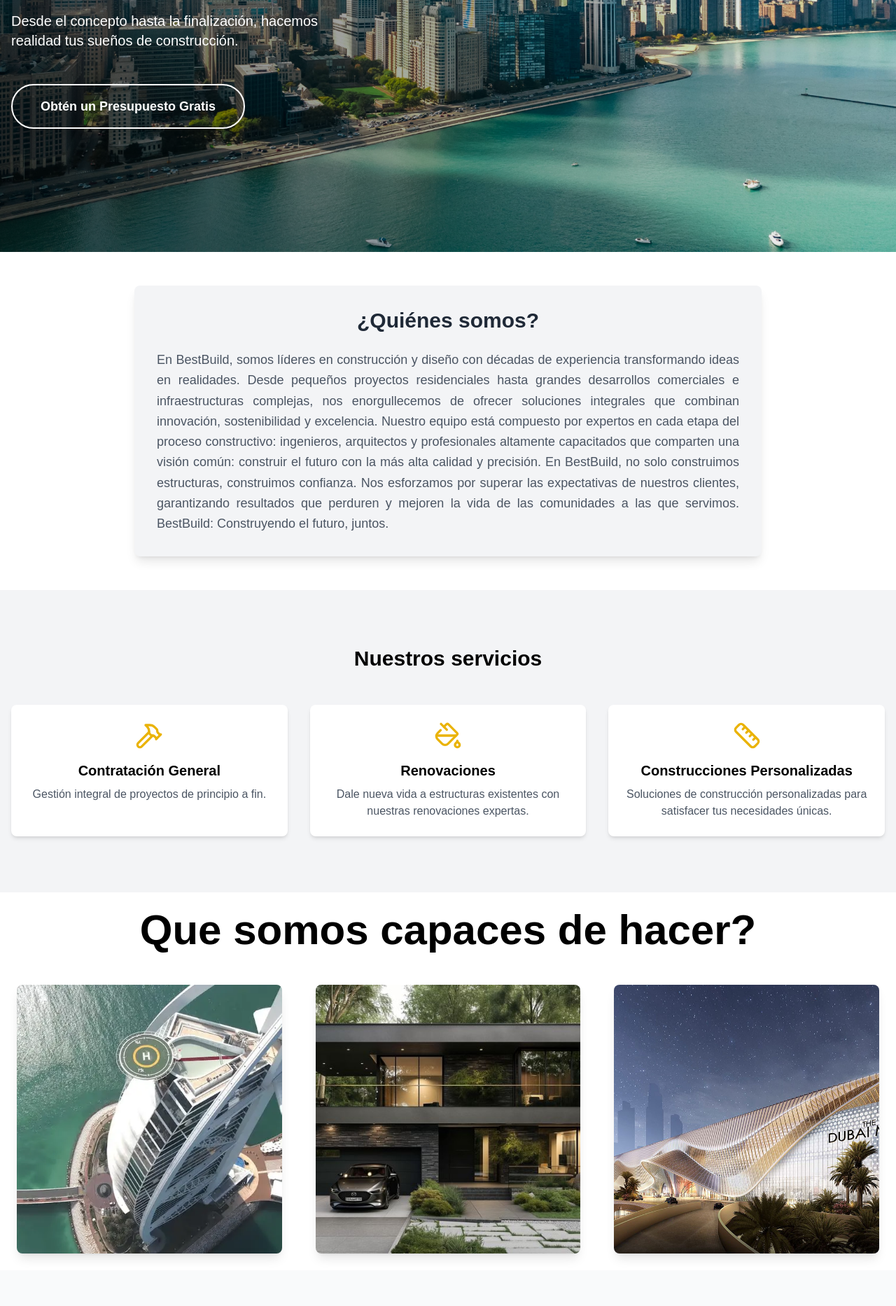
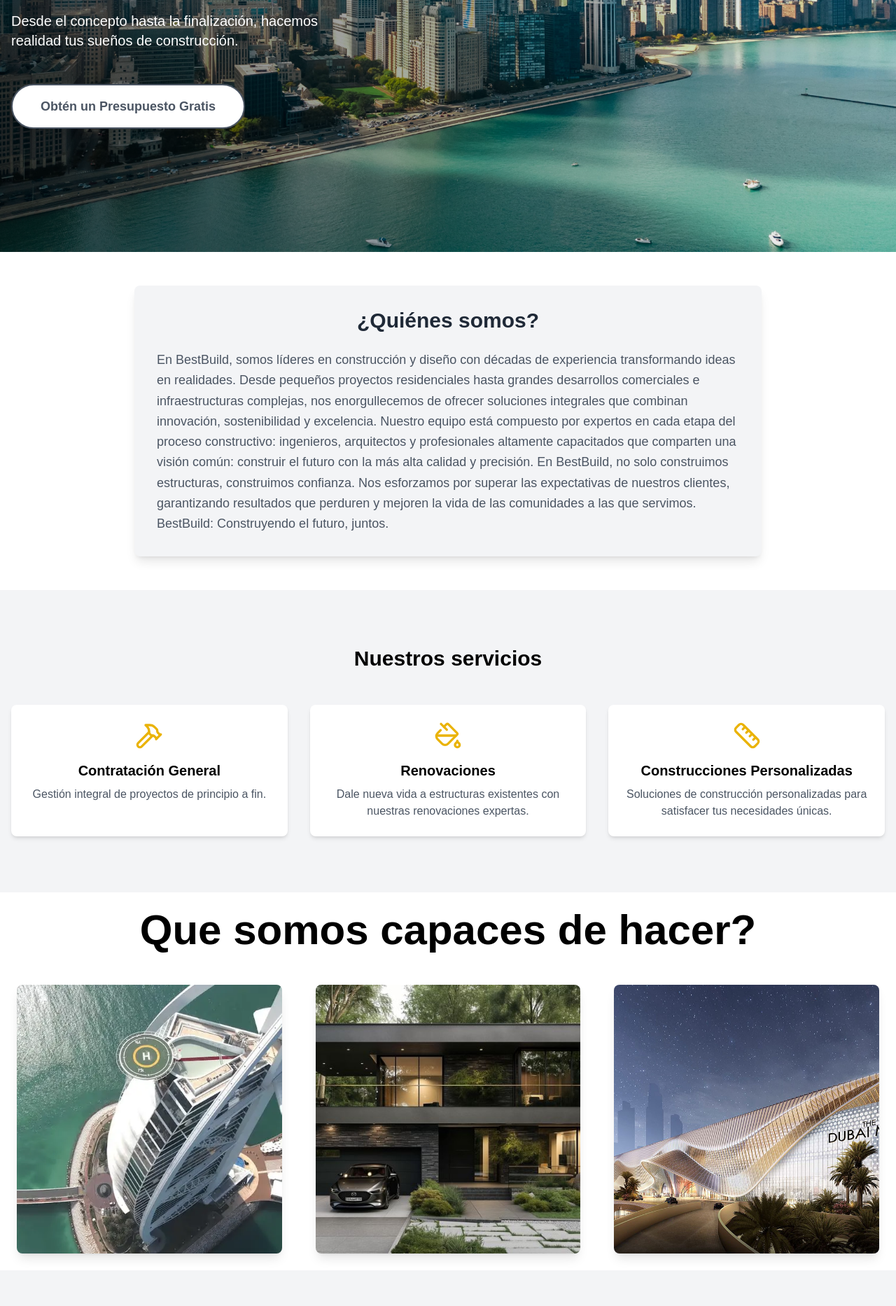
Before and after one commit to SSommaa/Landing-Page, a Vue app: page / in a window 1280 px wide. Shown: the part 440-2306 px from the top of the page at 70% size. Built offline with nearby package versions, Linux system fonts and the light colour scheme.

Commit message:
Cambios visuales

```diff
--- a/package.json
+++ b/package.json
@@ -11,6 +11,8 @@
     "format": "prettier --write src/"
   },
   "dependencies": {
+    "alertify": "^0.3.0",
+    "alertifyjs": "^1.14.0",
     "axios": "^1.7.9",
     "lucide-vue-next": "^0.473.0",
     "vue": "^3.5.13",
--- a/src/components/AboutUs.vue
+++ b/src/components/AboutUs.vue
@@ -45,7 +45,7 @@ onMounted(() => {
       ¿Quiénes somos?
     </h2>
     <p
-      class="observe text-lg text-gray-600 leading-relaxed text-justify opacity-0 transition-opacity duration-1000"
+      class="observe text-lg text-gray-600 leading-relaxed opacity-0 transition-opacity duration-1000"
     >
       En BestBuild, somos líderes en construcción y diseño con décadas de experiencia transformando
       ideas en realidades. Desde pequeños proyectos residenciales hasta grandes desarrollos
--- a/src/components/Cards/CustomerCard.vue
+++ b/src/components/Cards/CustomerCard.vue
@@ -68,7 +68,7 @@ const logos = [
 
 <style>
 .animate {
-  animation: animate 10s linear infinite;
+  animation: animate 30s linear infinite;
 }
 @keyframes animate {
   from {
--- a/src/components/Hero.vue
+++ b/src/components/Hero.vue
@@ -43,7 +43,7 @@ onUnmounted(() => {
           </p>
           <button
             @click="navigate('contacta')"
-            class="bg-transparent border-2 border-white text-white font-bold py-4 px-10 rounded-full hover:bg-white/10 hover:border-primary hover:text-primary transition-all duration-300 text-lg shadow-xl hover:shadow-2xl"
+            class="bg-white border-2 border-gray-600 text-gray-600 font-bold py-4 px-10 rounded-full text-lg shadow-xl hover:shadow-2xl"
           >
             Obtén un Presupuesto Gratis
           </button>
--- a/src/components/Home.vue
+++ b/src/components/Home.vue
@@ -5,6 +5,7 @@ import Services from './Services.vue'
 import Footer from './Footer.vue'
 import FeaturedProjects from './FeaturedProjects.vue'
 import CallToAction from './CallToAction.vue'
+import Customers from './Customers.vue'
 </script>
 
 <template>
@@ -13,6 +14,7 @@ import CallToAction from './CallToAction.vue'
     <AboutUs id="about" />
     <Services id="services" />
     <FeaturedProjects id="projects" />
+    <Customers />
     <CallToAction />
     <Footer />
   </div>
--- a/src/components/Login.vue
+++ b/src/components/Login.vue
@@ -1,5 +1,5 @@
 <script setup>
-import { ref } from 'vue'
+import { ref, onMounted } from 'vue'
 import axios from 'axios'
 import { useRouter } from 'vue-router'
 
@@ -7,6 +7,12 @@ const router = useRouter()
 const email = ref('')
 const password = ref('')
 const errorMessage = ref('')
+
+onMounted(() => {
+  if (localStorage.getItem('authToken')) {
+    router.push('profile')
+  }
+})
 
 const handleLogin = async () => {
   try {
--- a/src/components/Profile.vue
+++ b/src/components/Profile.vue
@@ -14,7 +14,7 @@ onMounted(() => {
 
 onMounted(async () => {
   try {
-    const response = await axios.get('https://reqres.in/api/users/4') // Endpoint de ejemplo
+    const response = await axios.get('https://reqres.in/api/users/8') // Endpoint de ejemplo
     user.value = response.data.data
   } catch (error) {
     console.error('Error obteniendo datos del usuario:', error)
@@ -28,7 +28,7 @@ const handleLogout = () => {
 </script>
 
 <template>
-  <div class="min-h-screen bg-gray-100 p-8">
+  <div class="min-h-screen bg-gray-100 p-8 mt-16">
     <div class="max-w-4xl mx-auto bg-white rounded-lg shadow-md p-6">
       <h1 class="text-3xl font-bold text-gray-800 mb-6">Perfil de Usuario</h1>
 
--- a/src/components/Register.vue
+++ b/src/components/Register.vue
@@ -1,7 +1,16 @@
 <script setup>
-import { ref, reactive } from 'vue'
+import { ref, reactive, onMounted } from 'vue'
 import axios from 'axios'
 import { useRouter } from 'vue-router'
+import alertify from 'alertifyjs'
+import 'alertifyjs/build/css/alertify.min.css'
+import 'alertifyjs/build/css/themes/default.min.css'
+
+onMounted(() => {
+  if (localStorage.getItem('authToken')) {
+    router.push('profile')
+  }
+})
 
 const router = useRouter()
 const email = ref('')
@@ -54,7 +63,7 @@ const handleRegister = async () => {
     // Redirigir a área protegida
     router.push({ name: 'Profile' })
   } catch (error) {
-    alert(error.response.data.error || 'Error en el registro')
+    alertify.warning(error.response.data.error || 'Error en el registro')
   }
 }
 </script>
```
Also changed, not shown: 1 other file (tests, documents, lock files or other folders).
